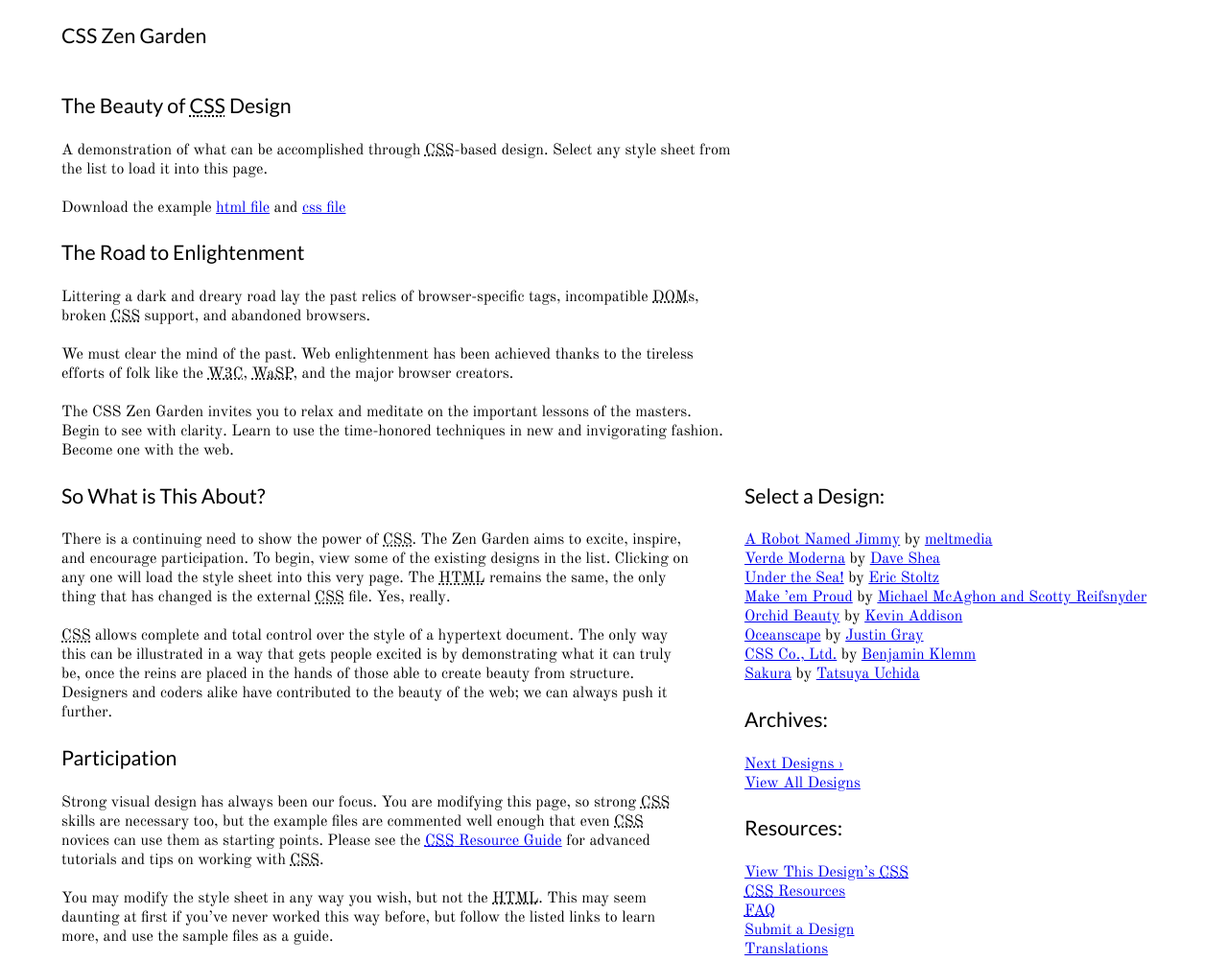
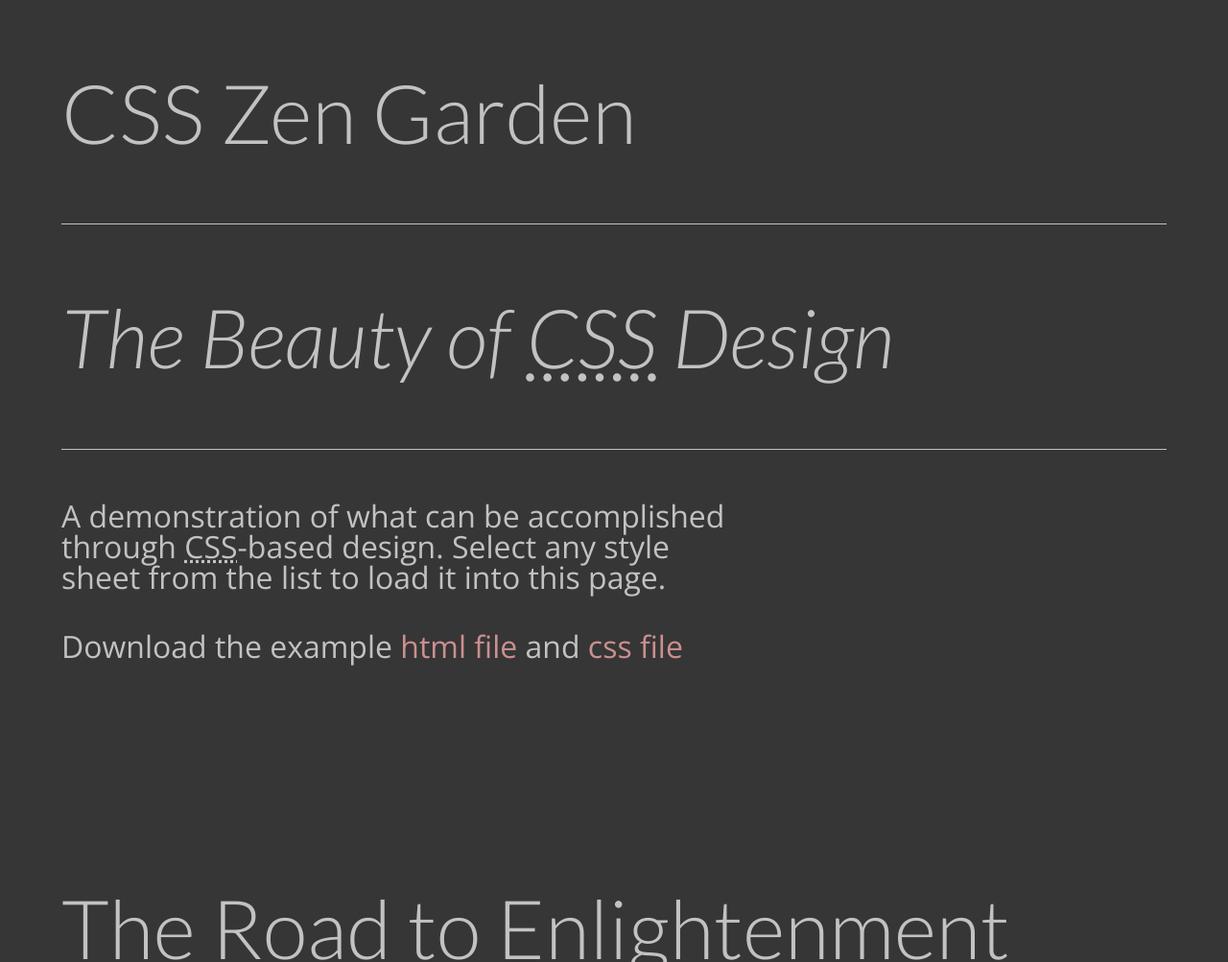
Before and after one commit to metamn/zen, a plain HTML site: page index.html in a window 1280 px wide. Shown: the top 1003 px of the page at 96% size. Drawn offline with nearby package versions, Linux system fonts and the light colour scheme.

Commit message:
Starting to play minimal

```diff
--- a/assets/layout.scss
+++ b/assets/layout.scss
@@ -5,6 +5,14 @@ body {
 
     section {
       @include block;
+
+      .summary, .preamble {
+        margin-bottom: $pad*2;
+
+        p {
+          width: $major;
+        }
+      }
     }
 
     .main {
@@ -18,7 +26,7 @@ body {
       float: left;
     }
 
-    .summary, .preamble, .explanation, .participation, .benefits, .requirements {
+    .explanation, .participation, .benefits, .requirements {
       max-width: 700px;
     }
   }
--- a/assets/theme.scss
+++ b/assets/theme.scss
@@ -0,0 +1,16 @@
+
+
+$background: #363636;
+$color: #C2C2C2;
+$pink: #CC8F8F;
+
+
+body {
+  background: $background;
+  color: $color;
+
+  a, a:visited, a:active {
+    color: $pink;
+    text-decoration: none;
+  }
+}
--- a/assets/typography.scss
+++ b/assets/typography.scss
@@ -2,7 +2,8 @@ body {
   font-size: 100%;
   line-height: 1.25em;
 
-  font-family: 'Old Standard TT', serif;
+  font-family: 'Lato', sans-serif;
+  font-weight: 300;
 
 
   h1, h2, h3 {
@@ -10,7 +11,7 @@ body {
     padding: 1.25em 0;
     margin: 0;
 
-    font-family: 'Lato', sans-serif;
+
   }
 
   p + p {
@@ -18,4 +19,36 @@ body {
   }
 
 
+  section {
+    font-size: 400%;
+
+
+    h1 {
+      font-weight: 300;
+    }
+
+    h2 {
+      font-weight: 300;
+      font-style: italic;
+
+      border-top: 1px solid;
+      border-bottom: 1px solid;
+      margin-bottom: $pad/2;
+    }
+
+    p {
+      line-height: 1em;
+      font-size: 50%;
+
+      font-family: 'Open Sans', sans-serif;
+    }
+
+
+    .preamble {
+      p {
+        letter-spacing: 5px;
+      }
+    }
+  }
+
 }
--- a/index.html
+++ b/index.html
@@ -16,7 +16,7 @@
 	  <script src="script/html5shiv.js"></script>
 	<![endif]-->
 
-	<link href='http://fonts.googleapis.com/css?family=Old+Standard+TT|Lato:300,400,300italic,400italic' rel='stylesheet' type='text/css'>
+	<link href='http://fonts.googleapis.com/css?family=Open+Sans|Lato:300,400,300italic,400italic' rel='stylesheet' type='text/css'>
 </head>
 
 <!--
```
Also changed, not shown: assets/screen.css, assets/theme.css, assets/typography.css.
